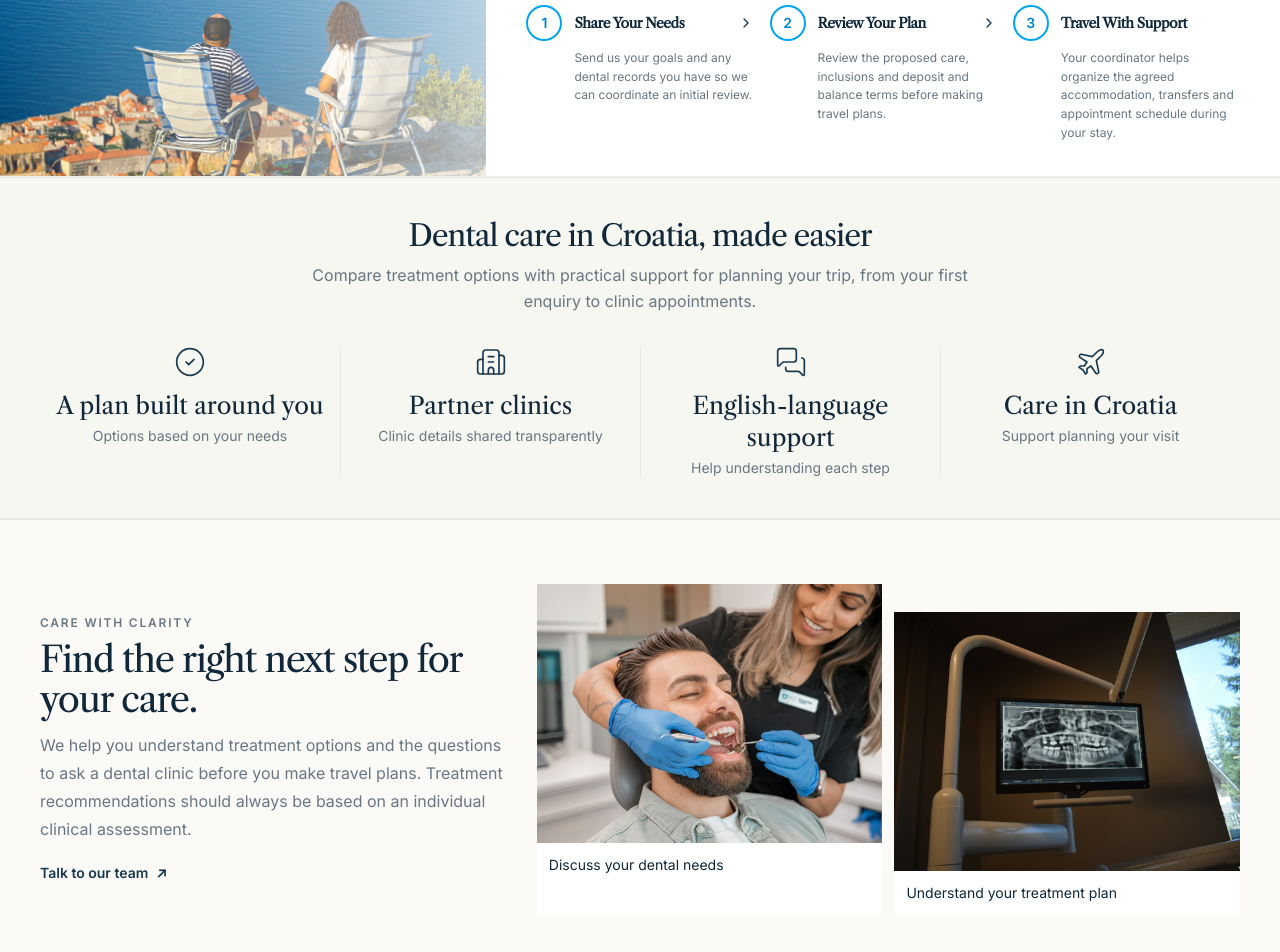
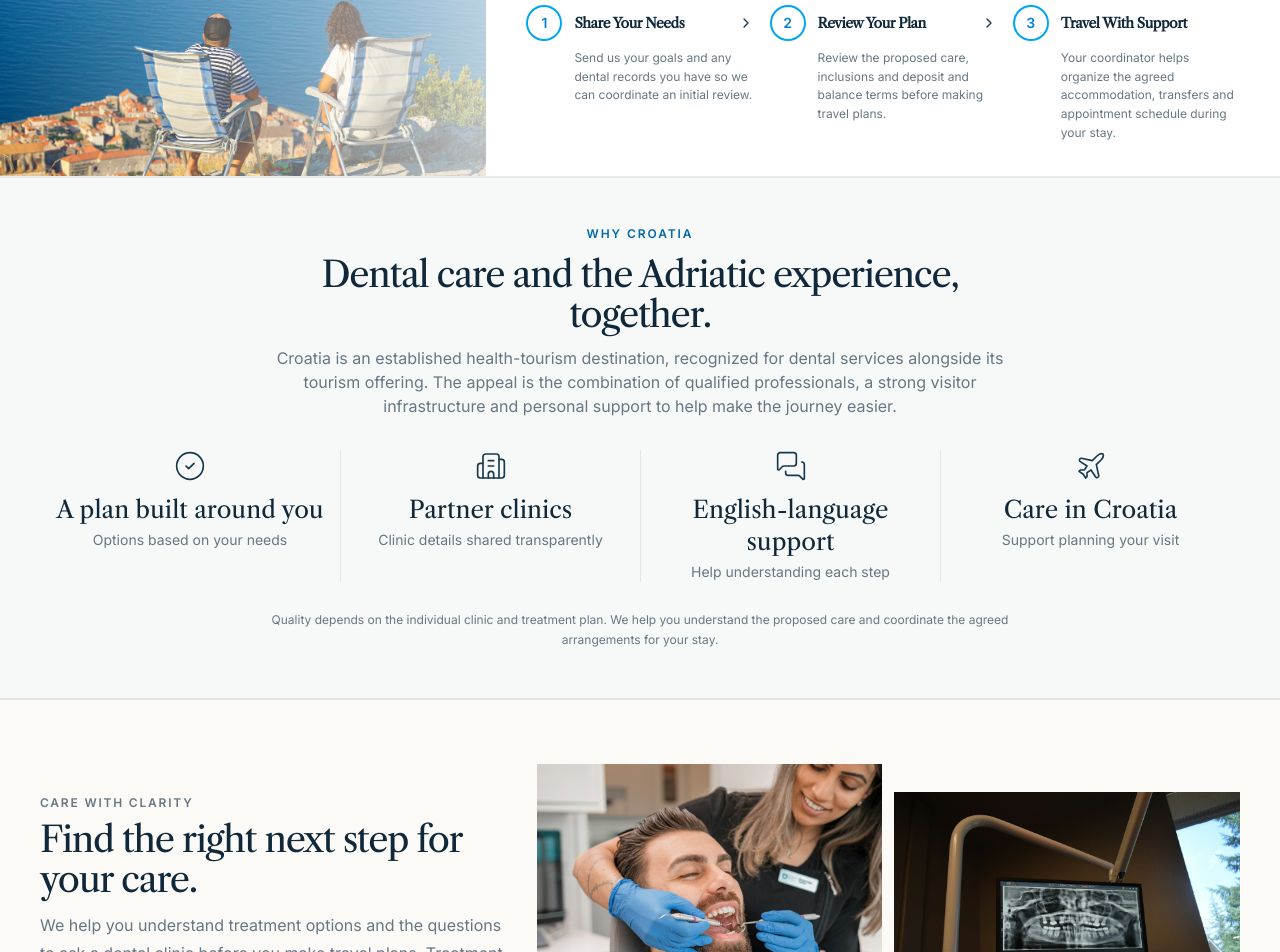
Before and after one commit to ivansusac2209/SmileCroatia, a Vue app: page / in a window 1280 px wide. Shown: the part 3418-4370 px from the top of the page. Built offline with nearby package versions, Linux system fonts and the light colour scheme.

Commit message:
Strengthen evidence-conscious Why Croatia section for dental tourism

```diff
--- a/src/components/home/StatsStrip.vue
+++ b/src/components/home/StatsStrip.vue
@@ -3,11 +3,12 @@ import { stats } from '@/data/home'
 </script>
 
 <template>
-  <section id="why-smilecroatia" class="scroll-mt-24 border-y border-line bg-surface py-10" aria-label="Why choose SmileCroatia">
+  <section id="why-smilecroatia" class="scroll-mt-24 border-y border-line bg-[#f7f8f8] py-10 sm:py-12" aria-labelledby="why-title">
     <div class="container-page">
-      <div class="mx-auto mb-8 max-w-2xl text-center">
-        <h2 class="text-2xl text-navy-900 lg:text-3xl">Dental care in Croatia, made easier</h2>
-        <p class="mt-2 leading-relaxed text-muted">Compare treatment options with practical support for planning your trip, from your first enquiry to clinic appointments.</p>
+      <div class="mx-auto mb-8 max-w-3xl text-center">
+        <p class="text-xs font-semibold tracking-[0.16em] text-sky-700">WHY CROATIA</p>
+        <h2 id="why-title" class="mt-3 text-3xl text-navy-900 lg:text-4xl">Dental care and the Adriatic experience, together.</h2>
+        <p class="mt-3 text-sm leading-6 text-muted sm:text-base">Croatia is an established health-tourism destination, recognized for dental services alongside its tourism offering. The appeal is the combination of qualified professionals, a strong visitor infrastructure and personal support to help make the journey easier.</p>
       </div>
       <ul class="grid grid-cols-2 gap-y-8 md:grid-cols-4">
         <li
@@ -21,6 +22,7 @@ import { stats } from '@/data/home'
           <p class="mt-1 text-sm text-muted">{{ stat.text }}</p>
         </li>
       </ul>
+      <p class="mx-auto mt-7 max-w-3xl text-center text-xs leading-5 text-muted">Quality depends on the individual clinic and treatment plan. We help you understand the proposed care and coordinate the agreed arrangements for your stay.</p>
     </div>
   </section>
 </template>
```
